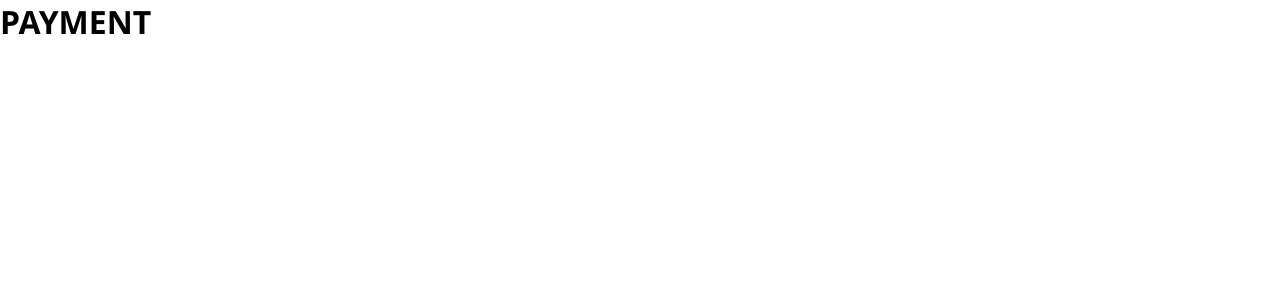
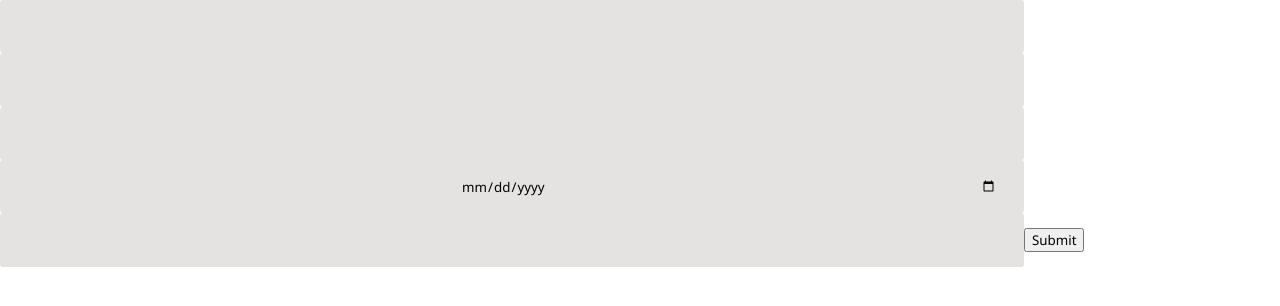
Before and after one commit to KensayS/Payment_Portal, a React (Create React App) app: page /payment in a window 1280 px wide. Shown: the top 306 px of the page. Built offline with nearby package versions, Linux system fonts and the light colour scheme.

Commit message:
Payment page draft

```diff
--- a/src/components/payment.js
+++ b/src/components/payment.js
@@ -2,12 +2,41 @@ import React, {useState} from 'react'
 import "./payment.css"
 
 
-const Payment = () =>{
-    return(
-        <div>
-            <h1>PAYMENT</h1>
-        </div>
-)
-}
+export default function Form() {
+    const [newCompany, setCompany] = useState("");
+    const [newPosition, setPosition] = useState("");
+    const [newLink, setNewLink] = useState("");
+    const [newDate, setNewDate] = useState("");
+    const [newNote, setNewNote] = useState("");
 
-export default Payment
+    return (
+          <form>
+            <input
+              value={newCompany}
+              onChange={(e) => setCompany(e.target.value)}
+              label="Company"
+            />
+            <input
+              value={newPosition}
+              onChange={(e) => setPosition(e.target.value)}
+              label="Job Title"
+            />
+            <input
+              value={newLink}
+              onChange={(e) => setNewLink(e.target.value)}
+              label="Job Link"
+            />
+            <input
+              type="date"
+              value={newDate}
+              onChange={(e) => setNewDate(e.target.value)}
+            />
+            <input
+              value={newNote}
+              onChange={(e) => setNewNote(e.target.value)}
+              label="Note"
+            />
+            <button type="submit"> Submit </button>
+          </form>
+    );
+  }
--- a/src/components/portal.css
+++ b/src/components/portal.css
@@ -53,7 +53,7 @@ b{
     font-size:3vh;
     border: none;
     padding: 2vw 6vh;
-    margin-top: 6vh;
+    margin-top: 9vh;
     justify-content: center;
     text-align: center;
     border-radius: 12px;
```
